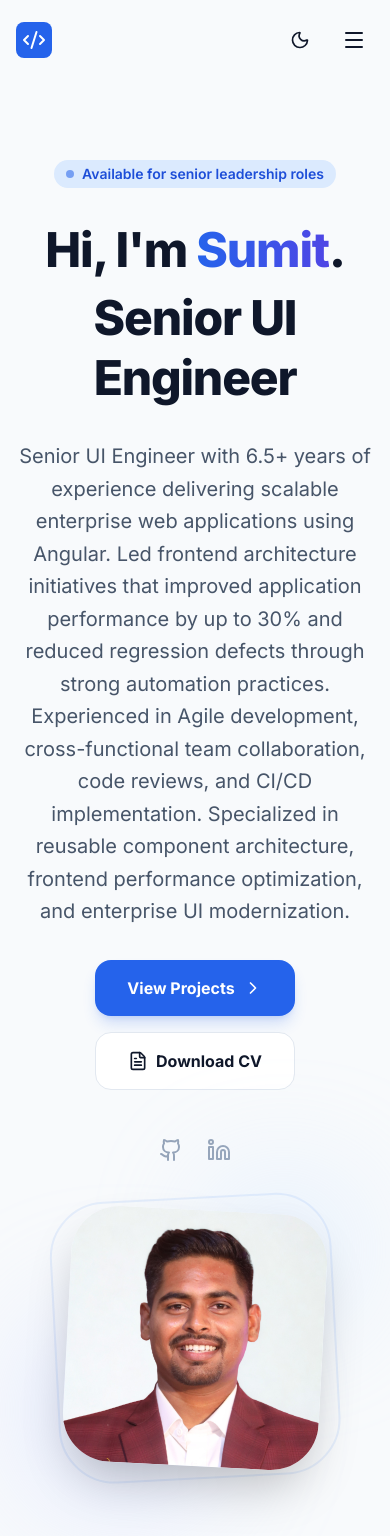
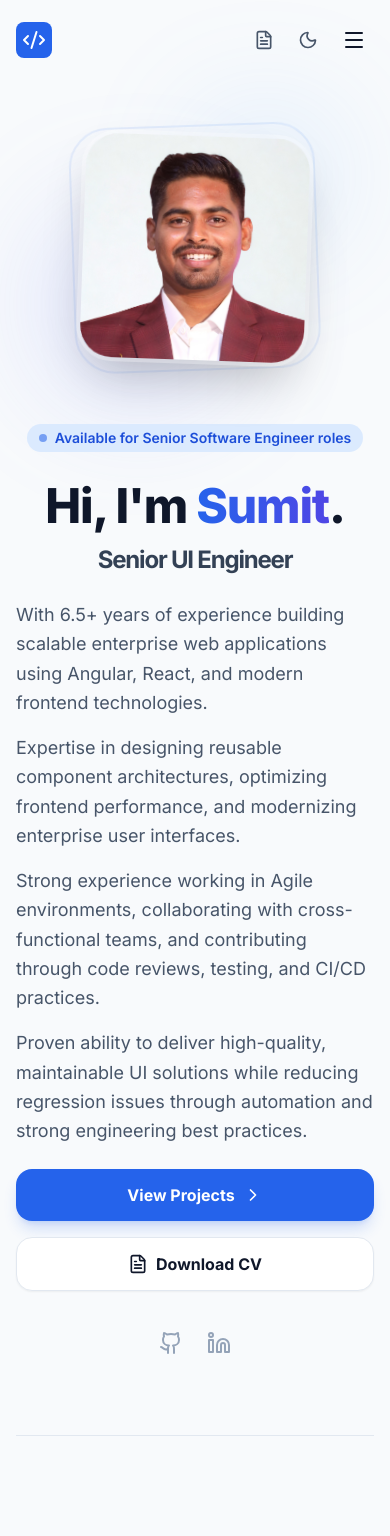
Before and after one commit to patidarsumit/portfolio, a React (Vite) app: page / in a window 390 px wide. Shown: the top 1536 px of the page. Built offline with nearby package versions, Linux system fonts and the light colour scheme.

Commit message:
feat: enhance Hero and Navbar components with improved layout and accessibility features

```diff
--- a/components/Hero.tsx
+++ b/components/Hero.tsx
@@ -1,79 +1,115 @@
-
 import React from 'react';
 import { FileText, ChevronRight, Github, Linkedin } from 'lucide-react';
 import { PERSONAL_INFO, CORE_TECH } from '../constants';
 
 const Hero: React.FC = () => {
   // Aggregate all tech names for a hidden search-optimized list
-  const techStackString = CORE_TECH.map(t => t.name).join(', ');
+  const techStackString = CORE_TECH.map((t) => t.name).join(', ');
 
   return (
-    <section className="pt-32 pb-20 md:pt-48 md:pb-32 flex flex-col md:flex-row items-center gap-12" aria-label="Introduction">
-      <div className="flex-1 space-y-8 text-center md:text-left">
+    <section
+      className='pt-28 pb-20 md:pt-36 md:pb-20 flex flex-col-reverse md:flex-row items-center gap-10 md:gap-16'
+      aria-label='Introduction'
+    >
+      <div className='flex-1 space-y-6 md:space-y-8 text-center md:text-left z-10'>
         {/* ATS-OPTIMIZED HIDDEN BLOCK:
             This ensures that even if CSS fails or a bot only reads text,
             it finds a keyword-rich summary immediately. */}
-        <div className="sr-only" aria-hidden="false">
-          <h1>{PERSONAL_INFO.name} - {PERSONAL_INFO.title}</h1>
+        <div className='sr-only' aria-hidden='false'>
+          <h1>
+            {PERSONAL_INFO.name} - {PERSONAL_INFO.title}
+          </h1>
           <p>Expertise in: {techStackString}.</p>
           <p>{PERSONAL_INFO.summary}</p>
         </div>
 
-        <div className="inline-flex items-center gap-2 px-3 py-1 rounded-full bg-primary-100 dark:bg-primary-900/30 text-primary-700 dark:text-primary-400 text-sm font-semibold" aria-hidden="true">
-          <span className="flex h-2 w-2 rounded-full bg-primary-600 animate-pulse"></span>
-          Available for senior leadership roles
+        <div
+          className='inline-flex items-center gap-2 px-3 py-1 rounded-full bg-primary-100 dark:bg-primary-900/30 text-primary-700 dark:text-primary-400 text-sm font-semibold'
+          aria-hidden='true'
+        >
+          <span className='flex h-2 w-2 rounded-full bg-primary-600 animate-pulse'></span>
+          Available for Senior Software Engineer roles
         </div>
 
-        <h1 className="text-5xl md:text-7xl font-extrabold tracking-tight leading-tight">
-          Hi, I'm <span className="text-transparent bg-clip-text bg-gradient-to-r from-primary-600 to-indigo-600">{PERSONAL_INFO.name.split(' ')[0]}</span>.
+        <h1 className='text-5xl sm:text-6xl md:text-7xl font-extrabold tracking-tight leading-tight'>
+          Hi, I'm{' '}
+          <span className='text-transparent bg-clip-text bg-gradient-to-r from-primary-600 to-indigo-600 dark:from-primary-400 dark:to-indigo-400'>
+            {PERSONAL_INFO.name.split(' ')[0]}
+          </span>
+          .
           <br />
-          <span className="block text-slate-900 dark:text-white mt-2">{PERSONAL_INFO.title}</span>
+          <span className='block text-2xl sm:text-3xl md:text-4xl text-slate-700 dark:text-slate-300 mt-2 md:mt-4 font-bold'>
+            {PERSONAL_INFO.title}
+          </span>
         </h1>
 
-        <p className="text-xl text-slate-600 dark:text-slate-400 max-w-2xl mx-auto md:mx-0 leading-relaxed">
-          {PERSONAL_INFO.summary}
-        </p>
+        <div className='text-lg sm:text-xl text-slate-600 dark:text-slate-400 max-w-2xl mx-auto md:mx-0 leading-relaxed space-y-4 text-left'>
+          {PERSONAL_INFO.summary
+            .split('\n')
+            .map(
+              (paragraph, index) =>
+                paragraph.trim() && <p key={index}>{paragraph}</p>,
+            )}
+        </div>
 
-        <div className="flex flex-wrap items-center justify-center md:justify-start gap-4">
+        <div className='flex flex-col sm:flex-row items-center justify-center md:justify-start gap-4 w-full'>
           <a
-            href="#projects"
-            className="group px-8 py-4 bg-primary-600 hover:bg-primary-700 text-white rounded-2xl font-bold flex items-center gap-2 transition-all transform hover:-translate-y-1 shadow-lg shadow-primary-600/20"
+            href='#projects'
+            className='group w-full sm:w-auto px-8 py-3.5 sm:py-4 bg-primary-600 hover:bg-primary-700 text-white rounded-2xl font-bold flex items-center justify-center gap-2 transition-all transform hover:-translate-y-1 shadow-lg shadow-primary-600/20'
           >
             View Projects
-            <ChevronRight size={20} className="group-hover:translate-x-1 transition-transform" />
+            <ChevronRight
+              size={20}
+              className='group-hover:translate-x-1 transition-transform'
+            />
           </a>
           <a
             href={PERSONAL_INFO.resumeUrl}
-            target="_blank"
-            rel="noopener noreferrer"
-            className="px-8 py-4 bg-white dark:bg-slate-900 border border-slate-200 dark:border-slate-800 hover:border-primary-500 dark:hover:border-primary-500 rounded-2xl font-bold flex items-center gap-2 transition-all transform hover:-translate-y-1"
+            target='_blank'
+            rel='noopener noreferrer'
+            className='w-full sm:w-auto px-8 py-3.5 sm:py-4 bg-white dark:bg-slate-900 border border-slate-200 dark:border-slate-800 hover:border-primary-500 dark:hover:border-primary-500 rounded-2xl font-bold flex items-center justify-center gap-2 transition-all transform hover:-translate-y-1 shadow-sm'
           >
             <FileText size={20} />
             Download CV
           </a>
         </div>
 
-        <div className="flex items-center justify-center md:justify-start gap-6 pt-4">
-          <a href={PERSONAL_INFO.github} target="_blank" rel="noopener noreferrer" className="text-slate-400 hover:text-slate-900 dark:hover:text-slate-50 transition-colors" aria-label="Github Profile">
+        <div className='flex items-center justify-center md:justify-start gap-6 pt-4'>
+          <a
+            href={PERSONAL_INFO.github}
+            target='_blank'
+            rel='noopener noreferrer'
+            className='text-slate-400 hover:text-slate-900 dark:hover:text-slate-50 transition-colors'
+            aria-label='Github Profile'
+          >
             <Github size={24} />
           </a>
-          <a href={PERSONAL_INFO.linkedin} target="_blank" rel="noopener noreferrer" className="text-slate-400 hover:text-slate-900 dark:hover:text-slate-50 transition-colors" aria-label="LinkedIn Profile">
+          <a
+            href={PERSONAL_INFO.linkedin}
+            target='_blank'
+            rel='noopener noreferrer'
+            className='text-slate-400 hover:text-slate-900 dark:hover:text-slate-50 transition-colors'
+            aria-label='LinkedIn Profile'
+          >
             <Linkedin size={24} />
           </a>
         </div>
       </div>
 
-      <div className="relative flex-shrink-0" aria-hidden="true">
-        <div className="relative z-10 w-64 h-64 md:w-96 md:h-96 rounded-[3rem] overflow-hidden rotate-3 hover:rotate-0 transition-transform duration-500 shadow-2xl">
+      <div className='relative flex-shrink-0 mt-6 md:mt-0' aria-hidden='true'>
+        <div className='relative z-10 w-56 h-56 sm:w-64 sm:h-64 md:w-96 md:h-96 rounded-[2rem] md:rounded-[3rem] overflow-hidden rotate-2 hover:rotate-0 md:rotate-3 md:hover:rotate-0 transition-transform duration-500 shadow-2xl ring-4 ring-white/30 dark:ring-slate-800/30 md:ring-0'>
           <img
             src={PERSONAL_INFO.portraitUrl}
             alt={`${PERSONAL_INFO.name} professional portrait`}
-            className="w-full h-full object-cover"
+            className='w-full h-full object-cover'
           />
         </div>
-        <div className="absolute -top-6 -right-6 w-32 h-32 bg-primary-200 dark:bg-primary-800/40 rounded-full blur-3xl opacity-50"></div>
-        <div className="absolute -bottom-10 -left-10 w-48 h-48 bg-indigo-200 dark:bg-indigo-800/40 rounded-full blur-3xl opacity-50"></div>
-        <div className="absolute top-1/2 left-1/2 -translate-x-1/2 -translate-y-1/2 w-[110%] h-[110%] border-2 border-primary-500/10 dark:border-primary-500/20 rounded-[3.5rem] -rotate-3"></div>
+        <div className='absolute -top-6 -right-6 w-32 h-32 bg-primary-400/40 dark:bg-primary-600/40 rounded-full blur-3xl opacity-60 animate-pulse'></div>
+        <div
+          className='absolute -bottom-10 -left-10 w-48 h-48 bg-indigo-400/40 dark:bg-indigo-600/40 rounded-full blur-3xl opacity-60 animate-pulse'
+          style={{ animationDelay: '1s' }}
+        ></div>
+        <div className='absolute top-1/2 left-1/2 -translate-x-1/2 -translate-y-1/2 w-[110%] h-[110%] border-2 border-primary-500/10 dark:border-primary-500/20 rounded-[2.5rem] md:rounded-[3.5rem] -rotate-2 md:-rotate-3 transition-all duration-500 hover:rotate-0 hover:scale-105'></div>
       </div>
     </section>
   );
--- a/components/Navbar.tsx
+++ b/components/Navbar.tsx
@@ -1,6 +1,6 @@
-
 import React, { useState, useEffect } from 'react';
-import { Menu, X, Moon, Sun, Code2 } from 'lucide-react';
+import { Menu, X, Moon, Sun, Code2, FileText } from 'lucide-react';
+import { PERSONAL_INFO } from '../constants';
 
 interface NavbarProps {
   isDarkMode: boolean;
@@ -30,56 +30,68 @@ const Navbar: React.FC<NavbarProps> = ({ isDarkMode, toggleTheme }) => {
   ];
 
   return (
-    <nav className={`fixed top-0 left-0 right-0 z-50 transition-all duration-300 ${
-      isScrolled ? 'glass-nav bg-white/80 dark:bg-slate-950/80 border-b border-slate-200 dark:border-slate-800 py-3' : 'bg-transparent py-5'
-    }`}>
-      <div className="max-w-7xl mx-auto px-4 sm:px-6 lg:px-8">
-        <div className="flex justify-between items-center">
-          <div className="flex items-center gap-2 group cursor-pointer">
-            <div className="bg-primary-600 p-1.5 rounded-lg text-white transform group-hover:rotate-12 transition-transform">
+    <nav
+      className={`fixed top-0 left-0 right-0 z-50 transition-all duration-300 ${isScrolled
+          ? 'glass-nav bg-white/80 dark:bg-slate-950/80 border-b border-slate-200 dark:border-slate-800 py-3'
+          : 'bg-transparent py-5'
+        }`}
+    >
+      <div className='max-w-7xl mx-auto px-4 sm:px-6 lg:px-8'>
+        <div className='flex justify-between items-center'>
+          <div className='flex items-center gap-2 group cursor-pointer'>
+            <div className='bg-primary-600 p-1.5 rounded-lg text-white transform group-hover:rotate-12 transition-transform'>
               <Code2 size={24} />
             </div>
-            <span className="font-bold text-xl tracking-tight hidden sm:block">
-              sumit<span className="text-primary-600">.</span>patidar
+            <span className='font-bold text-xl tracking-tight hidden sm:block'>
+              sumit<span className='text-primary-600'>.</span>patidar
             </span>
           </div>
 
-          <div className="hidden lg:flex items-center gap-8">
+          <div className='hidden lg:flex items-center gap-8'>
             {navLinks.map((link) => (
               <a
                 key={link.name}
                 href={link.href}
-                className="text-sm font-medium text-slate-600 dark:text-slate-400 hover:text-primary-600 dark:hover:text-primary-400 transition-colors"
+                className='text-sm font-medium text-slate-600 dark:text-slate-400 hover:text-primary-600 dark:hover:text-primary-400 transition-colors'
               >
                 {link.name}
               </a>
             ))}
-            <div className="h-6 w-px bg-slate-200 dark:bg-slate-800 ml-2 mr-2"></div>
+            <div className='h-6 w-px bg-slate-200 dark:bg-slate-800 ml-2 mr-2'></div>
             <button
               onClick={toggleTheme}
-              className="p-2 rounded-full hover:bg-slate-200 dark:hover:bg-slate-800 transition-colors text-slate-600 dark:text-slate-400"
-              aria-label="Toggle Theme"
+              className='p-2 rounded-full hover:bg-slate-200 dark:hover:bg-slate-800 transition-colors text-slate-600 dark:text-slate-400'
+              aria-label='Toggle Theme'
             >
               {isDarkMode ? <Sun size={20} /> : <Moon size={20} />}
             </button>
             <a
-              href="#contact"
-              className="px-5 py-2.5 bg-slate-900 dark:bg-slate-100 text-slate-50 dark:text-slate-900 rounded-full text-sm font-semibold hover:opacity-90 transition-opacity"
+              href='#contact'
+              className='px-5 py-2.5 bg-slate-900 dark:bg-slate-100 text-slate-50 dark:text-slate-900 rounded-full text-sm font-semibold hover:opacity-90 transition-opacity'
             >
               Hire Me
             </a>
           </div>
 
-          <div className="flex items-center gap-4 lg:hidden">
+          <div className='flex items-center gap-2 sm:gap-4 lg:hidden'>
+            <a
+              href={PERSONAL_INFO.resumeUrl}
+              target='_blank'
+              rel='noopener noreferrer'
+              className='p-2 rounded-full hover:bg-slate-200 dark:hover:bg-slate-800 transition-colors text-slate-600 dark:text-slate-400'
+              aria-label='Download Resume'
+            >
+              <FileText size={20} />
+            </a>
             <button
               onClick={toggleTheme}
-              className="p-2 rounded-full hover:bg-slate-200 dark:hover:bg-slate-800 transition-colors"
+              className='p-2 rounded-full hover:bg-slate-200 dark:hover:bg-slate-800 transition-colors text-slate-600 dark:text-slate-400'
             >
               {isDarkMode ? <Sun size={20} /> : <Moon size={20} />}
             </button>
             <button
               onClick={() => setIsMobileMenuOpen(!isMobileMenuOpen)}
-              className="p-2 rounded-lg hover:bg-slate-200 dark:hover:bg-slate-800 transition-colors"
+              className='p-2 rounded-lg hover:bg-slate-200 dark:hover:bg-slate-800 transition-colors'
             >
               {isMobileMenuOpen ? <X size={24} /> : <Menu size={24} />}
             </button>
@@ -87,24 +99,27 @@ const Navbar: React.FC<NavbarProps> = ({ isDarkMode, toggleTheme }) => {
         </div>
       </div>
 
-      <div className={`lg:hidden absolute top-full left-0 right-0 bg-white dark:bg-slate-950 border-b border-slate-200 dark:border-slate-800 transition-all duration-300 ${
-        isMobileMenuOpen ? 'opacity-100 translate-y-0' : 'opacity-0 -translate-y-4 pointer-events-none'
-      }`}>
-        <div className="px-4 py-6 space-y-4">
+      <div
+        className={`lg:hidden absolute top-full left-0 right-0 bg-white dark:bg-slate-950 border-b border-slate-200 dark:border-slate-800 transition-all duration-300 ${isMobileMenuOpen
+            ? 'opacity-100 translate-y-0'
+            : 'opacity-0 -translate-y-4 pointer-events-none'
+          }`}
+      >
+        <div className='px-4 py-6 space-y-4'>
           {navLinks.map((link) => (
             <a
               key={link.name}
               href={link.href}
               onClick={() => setIsMobileMenuOpen(false)}
-              className="block text-lg font-medium text-slate-600 dark:text-slate-400 hover:text-primary-600"
+              className='block text-lg font-medium text-slate-600 dark:text-slate-400 hover:text-primary-600'
             >
               {link.name}
             </a>
           ))}
           <a
-            href="#contact"
+            href='#contact'
             onClick={() => setIsMobileMenuOpen(false)}
-            className="block w-full py-3 bg-primary-600 text-white text-center rounded-xl font-semibold"
+            className='block w-full py-3 bg-primary-600 text-white text-center rounded-xl font-semibold'
           >
             Hire Me
           </a>
--- a/constants.tsx
+++ b/constants.tsx
@@ -10,8 +10,13 @@ import {
 export const PERSONAL_INFO = {
   name: 'Sumit Patidar',
   title: 'Senior UI Engineer',
-  summary:
-    'Senior UI Engineer with 6.5+ years of experience delivering scalable enterprise web applications using Angular. Led frontend architecture initiatives that improved application performance by up to 30% and reduced regression defects through strong automation practices. Experienced in Agile development, cross-functional team collaboration, code reviews, and CI/CD implementation. Specialized in reusable component architecture, frontend performance optimization, and enterprise UI modernization.',
+  summary: `With 6.5+ years of experience building scalable enterprise web applications using Angular, React, and modern frontend technologies.
+
+Expertise in designing reusable component architectures, optimizing frontend performance, and modernizing enterprise user interfaces.
+
+Strong experience working in Agile environments, collaborating with cross-functional teams, and contributing through code reviews, testing, and CI/CD practices.
+
+Proven ability to deliver high-quality, maintainable UI solutions while reducing regression issues through automation and strong engineering best practices.`,
   yearsOfExperience: 6.5,
   email: 'patidars110@gmail.com',
   linkedin: 'https://linkedin.com/in/sumit-patidar-774ba4152/',
@@ -48,37 +53,147 @@ export const EDUCATION: Education[] = [
 
 export const CORE_TECH: Technology[] = [
   // Frontend
-  { name: 'Angular', slug: 'angular', category: 'frontend', expertise: 'Expert Level' },
+  {
+    name: 'Angular',
+    slug: 'angular',
+    category: 'frontend',
+    expertise: 'Expert Level',
+  },
   { name: 'React', slug: 'react', category: 'frontend', expertise: 'Advanced' },
-  { name: 'Next.js', slug: 'nextjs', category: 'frontend', expertise: 'Advanced' },
-  { name: 'TypeScript', slug: 'typescript', category: 'frontend', expertise: 'Expert Level' },
-  { name: 'JavaScript ES6+', slug: 'js', category: 'frontend', expertise: 'Expert Level' },
-  { name: 'HTML5', slug: 'html', category: 'frontend', expertise: 'Expert Level' },
-  { name: 'CSS3', slug: 'css', category: 'frontend', expertise: 'Expert Level' },
-  { name: 'Tailwind CSS', slug: 'tailwind', category: 'frontend', expertise: 'Advanced' },
+  {
+    name: 'Next.js',
+    slug: 'nextjs',
+    category: 'frontend',
+    expertise: 'Advanced',
+  },
+  {
+    name: 'TypeScript',
+    slug: 'typescript',
+    category: 'frontend',
+    expertise: 'Expert Level',
+  },
+  {
+    name: 'JavaScript ES6+',
+    slug: 'js',
+    category: 'frontend',
+    expertise: 'Expert Level',
+  },
+  {
+    name: 'HTML5',
+    slug: 'html',
+    category: 'frontend',
+    expertise: 'Expert Level',
+  },
+  {
+    name: 'CSS3',
+    slug: 'css',
+    category: 'frontend',
+    expertise: 'Expert Level',
+  },
+  {
+    name: 'Tailwind CSS',
+    slug: 'tailwind',
+    category: 'frontend',
+    expertise: 'Advanced',
+  },
   { name: 'SCSS', slug: 'sass', category: 'frontend', expertise: 'Advanced' },
 
   // State & Architecture
-  { name: 'RxJS', slug: 'rxjs', category: 'state-arch', expertise: 'Expert Level' },
-  { name: 'Angular Signals', slug: 'angular', category: 'state-arch', expertise: 'Advanced' },
-  { name: 'Component Architecture', slug: 'angular', category: 'state-arch', expertise: 'Expert Level' },
-  { name: 'Scalable Patterns', slug: 'webpack', category: 'state-arch', expertise: 'Advanced' },
+  {
+    name: 'RxJS',
+    slug: 'rxjs',
+    category: 'state-arch',
+    expertise: 'Expert Level',
+  },
+  {
+    name: 'Angular Signals',
+    slug: 'angular',
+    category: 'state-arch',
+    expertise: 'Advanced',
+  },
+  {
+    name: 'Component Architecture',
+    slug: 'angular',
+    category: 'state-arch',
+    expertise: 'Expert Level',
+  },
+  {
+    name: 'Scalable Patterns',
+    slug: 'webpack',
+    category: 'state-arch',
+    expertise: 'Advanced',
+  },
 
   // Testing Excellence
-  { name: 'Cypress', slug: 'cypress', category: 'testing', expertise: 'Advanced' },
-  { name: 'Jasmine', slug: 'flask', category: 'testing', expertise: 'Advanced' },
+  {
+    name: 'Cypress',
+    slug: 'cypress',
+    category: 'testing',
+    expertise: 'Advanced',
+  },
+  {
+    name: 'Jasmine',
+    slug: 'flask',
+    category: 'testing',
+    expertise: 'Advanced',
+  },
   { name: 'Karma', slug: 'flask', category: 'testing', expertise: 'Advanced' },
-  { name: 'Vitest', slug: 'vitest', category: 'testing', expertise: 'Intermediate' },
+  {
+    name: 'Vitest',
+    slug: 'vitest',
+    category: 'testing',
+    expertise: 'Intermediate',
+  },
 
   // Backend & Tools
-  { name: 'Node.js', slug: 'nodejs', category: 'backend-tools', expertise: 'Advanced' },
-  { name: 'Express.js', slug: 'express', category: 'backend-tools', expertise: 'Intermediate' },
-  { name: 'MySQL', slug: 'mysql', category: 'backend-tools', expertise: 'Intermediate' },
-  { name: 'PostgreSQL', slug: 'postgresql', category: 'backend-tools', expertise: 'Intermediate' },
-  { name: 'Docker', slug: 'docker', category: 'backend-tools', expertise: 'Intermediate' },
-  { name: 'Kubernetes', slug: 'kubernetes', category: 'backend-tools', expertise: 'Beginner' },
-  { name: 'GitHub Actions', slug: 'githubactions', category: 'backend-tools', expertise: 'Intermediate' },
-  { name: 'Git & GitHub', slug: 'github', category: 'backend-tools', expertise: 'Expert Level' },
+  {
+    name: 'Node.js',
+    slug: 'nodejs',
+    category: 'backend-tools',
+    expertise: 'Advanced',
+  },
+  {
+    name: 'Express.js',
+    slug: 'express',
+    category: 'backend-tools',
+    expertise: 'Intermediate',
+  },
+  {
+    name: 'MySQL',
+    slug: 'mysql',
+    category: 'backend-tools',
+    expertise: 'Intermediate',
+  },
+  {
+    name: 'PostgreSQL',
+    slug: 'postgresql',
+    category: 'backend-tools',
+    expertise: 'Intermediate',
+  },
+  {
+    name: 'Docker',
+    slug: 'docker',
+    category: 'backend-tools',
+    expertise: 'Intermediate',
+  },
+  {
+    name: 'Kubernetes',
+    slug: 'kubernetes',
+    category: 'backend-tools',
+    expertise: 'Beginner',
+  },
+  {
+    name: 'GitHub Actions',
+    slug: 'githubactions',
+    category: 'backend-tools',
+    expertise: 'Intermediate',
+  },
+  {
+    name: 'Git & GitHub',
+    slug: 'github',
+    category: 'backend-tools',
+    expertise: 'Expert Level',
+  },
 ];
 
 export const EXPERIENCES: Experience[] = [
@@ -176,7 +291,13 @@ export const PROJECTS: Project[] = [
     description:
       'Human Resource Management System with payroll, attendance, and employee management modules.',
     image: 'https://picsum.photos/seed/hrms/800/600',
-    techStack: ['Angular', 'TypeScript', 'Angular Material', 'RxJS', 'Security'],
+    techStack: [
+      'Angular',
+      'TypeScript',
+      'Angular Material',
+      'RxJS',
+      'Security',
+    ],
     role: 'UI Developer',
     challenge:
       'Building comprehensive HR modules with secure authentication and role-based access systems.',
@@ -240,8 +361,15 @@ export const CERTIFICATIONS: Certification[] = [
     issuer: 'Meta',
     issueDate: '2025-01',
     credentialId: '2WVPML4AGGDA',
-    credentialUrl: 'https://www.coursera.org/account/accomplishments/records/2WVPM4LAGGDA',
-    skills: ['Front-End Framework', 'Web Design and Development', 'Responsive Web Design', 'HTML & CSS', 'Web Development Tools'],
+    credentialUrl:
+      'https://www.coursera.org/account/accomplishments/records/2WVPM4LAGGDA',
+    skills: [
+      'Front-End Framework',
+      'Web Design and Development',
+      'Responsive Web Design',
+      'HTML & CSS',
+      'Web Development Tools',
+    ],
     logo: 'https://skillicons.dev/icons?i=html',
   },
   {
@@ -249,8 +377,17 @@ export const CERTIFICATIONS: Certification[] = [
     issuer: 'Meta',
     issueDate: '2025-09',
     credentialId: 'ZZELZ4MOKKZ9',
-    credentialUrl: 'https://www.coursera.org/account/accomplishments/verify/ZZELZ4MOKKZ9',
-    skills: ['Object Oriented Programming (OOP)', 'Javascript', 'Node.JS', 'Express.JS', 'Programming Principles', 'Event-Driven Programming', 'JavaScript Testing Framework'],
+    credentialUrl:
+      'https://www.coursera.org/account/accomplishments/verify/ZZELZ4MOKKZ9',
+    skills: [
+      'Object Oriented Programming (OOP)',
+      'Javascript',
+      'Node.JS',
+      'Express.JS',
+      'Programming Principles',
+      'Event-Driven Programming',
+      'JavaScript Testing Framework',
+    ],
     logo: 'https://skillicons.dev/icons?i=js',
   },
   {
@@ -258,8 +395,18 @@ export const CERTIFICATIONS: Certification[] = [
     issuer: 'Meta',
     issueDate: '2025-01',
     credentialId: 'A59WGAMBOHKH',
-    credentialUrl: 'https://www.coursera.org/account/accomplishments/verify/A59WGAMBOHKH',
-    skills: ['React.js', 'UI Components', 'HTML', 'CSS', 'Data Management', 'Application Development', 'React Hooks', 'React Router'],
+    credentialUrl:
+      'https://www.coursera.org/account/accomplishments/verify/A59WGAMBOHKH',
+    skills: [
+      'React.js',
+      'UI Components',
+      'HTML',
+      'CSS',
+      'Data Management',
+      'Application Development',
+      'React Hooks',
+      'React Router',
+    ],
     logo: 'https://skillicons.dev/icons?i=react',
   },
   {
@@ -267,7 +414,8 @@ export const CERTIFICATIONS: Certification[] = [
     issuer: 'Meta',
     issueDate: '2025-01',
     credentialId: 'UCS9112Y5NMB',
-    credentialUrl: 'https://www.coursera.org/account/accomplishments/verify/UCS9112Y5NMB',
+    credentialUrl:
+      'https://www.coursera.org/account/accomplishments/verify/UCS9112Y5NMB',
     skills: [
       'React',
       'Material UI',
@@ -286,7 +434,8 @@ export const CERTIFICATIONS: Certification[] = [
     issuer: 'Atlassian',
     issueDate: '2025-01',
     credentialId: '9D028EFD1X4C',
-    credentialUrl: 'https://www.coursera.org/account/accomplishments/verify/9D028EFD1X4C',
+    credentialUrl:
+      'https://www.coursera.org/account/accomplishments/verify/9D028EFD1X4C',
     skills: [
       'Atlassian Bamboo',
       'Confluence',
@@ -297,7 +446,7 @@ export const CERTIFICATIONS: Certification[] = [
       'Opsgenie',
       'Backlogs',
       'Sprint Retrospectives',
-      'Workflow Management'
+      'Workflow Management',
     ],
     logo: '',
   },
```
